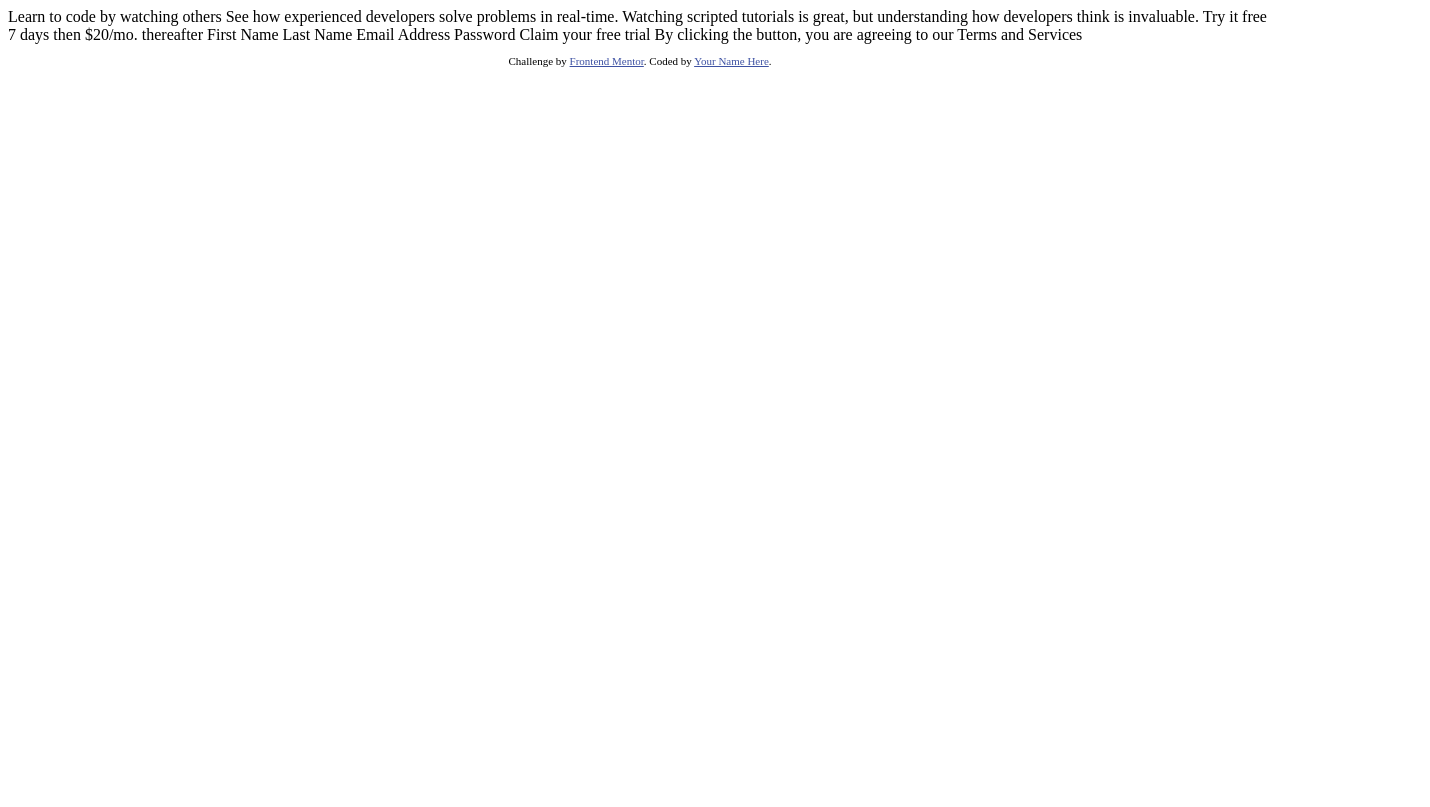
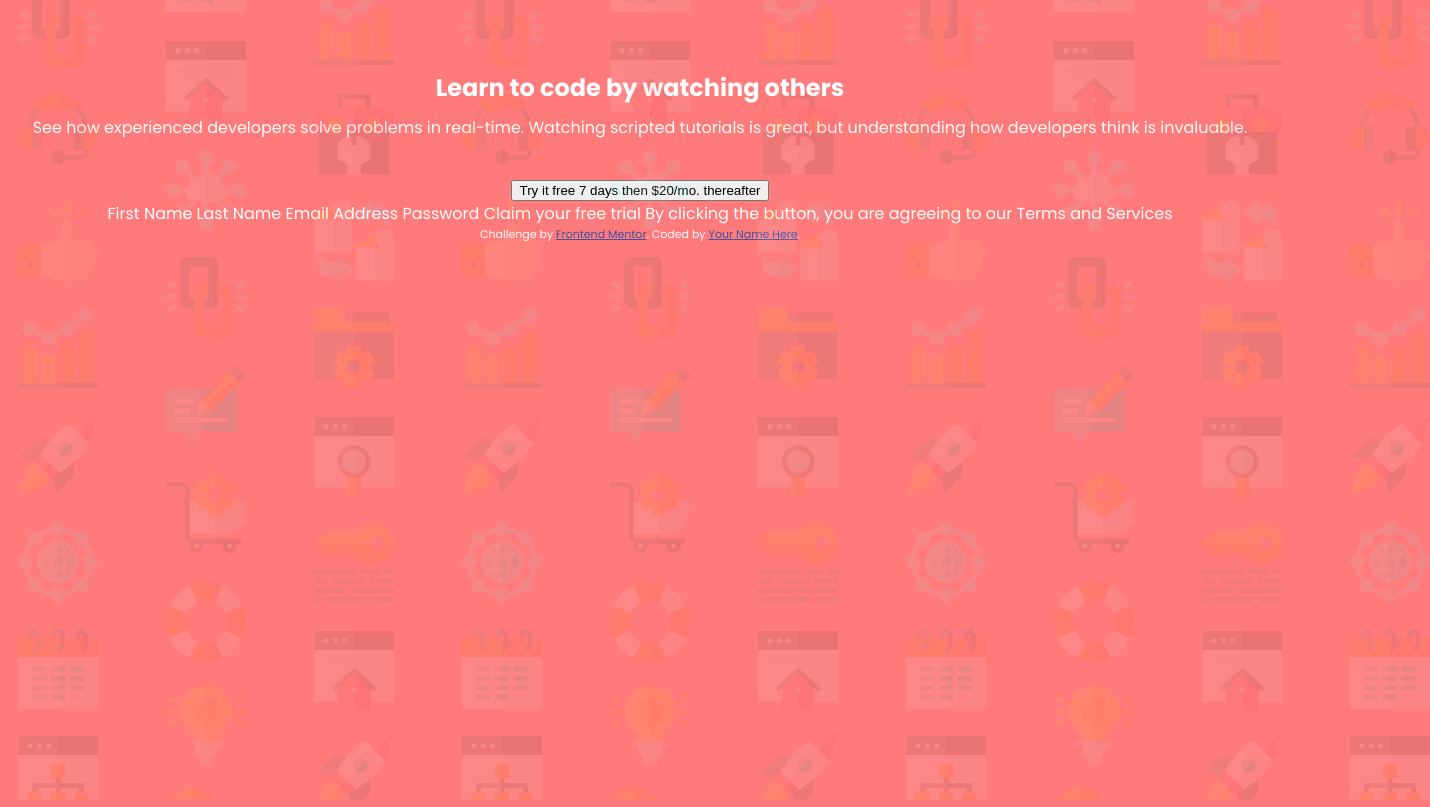
Before and after one commit to veronicajujuy/signup-component, a plain HTML site: page index.html in a window 1280 px wide. Shown: the whole page, 1430 px wide, since content can reach past the window. Drawn offline with Linux system fonts and the light colour scheme.

Commit message:
avanzando con css

```diff
--- /dev/null
+++ b/css/style.css
@@ -0,0 +1,39 @@
+*{
+    margin: 0;
+}
+body {
+    display: flex;
+    align-items: center;
+    flex-direction: column;
+    min-height: 100vh;
+    font-family: 'Poppins', sans-serif;
+    background-color: hsl(0, 100%, 74%);
+    color:hsl(0, 100%, 100%) ;
+}
+picture {
+    position:absolute;
+}
+header {
+
+}
+.top{
+    display: flex;
+    align-items: center;
+    flex-direction: column;
+}
+.title {
+    padding: 70px 25px 10px 25px;
+    font-weight: 700;
+    font-size: 1.5rem;
+    text-align: center;
+}
+.first-paragraph{
+    padding: 0 15px 40px 15px;
+    text-align: center;
+}
+
+@media (min-width:650px) {
+    body {
+
+    }
+}
--- a/index.html
+++ b/index.html
@@ -5,6 +5,10 @@
   <meta name="viewport" content="width=device-width, initial-scale=1.0"> <!-- displays site properly based on user's device -->
 
   <link rel="icon" type="image/png" sizes="32x32" href="./images/favicon-32x32.png">
+  <link rel="stylesheet" href="css/style.css">
+  <link rel="preconnect" href="https://fonts.googleapis.com">
+  <link rel="preconnect" href="https://fonts.gstatic.com" crossorigin>
+  <link href="https://fonts.googleapis.com/css2?family=Poppins:wght@400;500;600;700&display=swap" rel="stylesheet">
 
   <title>Frontend Mentor | Intro component with sign up form</title>
 
@@ -15,14 +19,24 @@
   </style>
 </head>
 <body>
-
-  Learn to code by watching others
-
-  See how experienced developers solve problems in real-time. Watching scripted tutorials is great,
-  but understanding how developers think is invaluable.
-
-  Try it free 7 days then $20/mo. thereafter
-
+  <header>
+    <picture>
+      <source media="(min-width:400px)" srcset="images/bg-intro-desktop.png">
+      <img src="images/bg-intro-mobile.png" alt="Flowers" style="width:auto;">
+    </picture>
+    <div class="top">
+      <div class="title">
+        Learn to code by watching others
+      </div>
+      <p class="first-paragraph">
+        See how experienced developers solve problems in real-time. Watching scripted tutorials is great,
+        but understanding how developers think is invaluable.
+      </p>
+    </div>
+  </header>
+  <button>
+      Try it free 7 days then $20/mo. thereafter
+  </button>
   First Name
   Last Name
   Email Address
```
